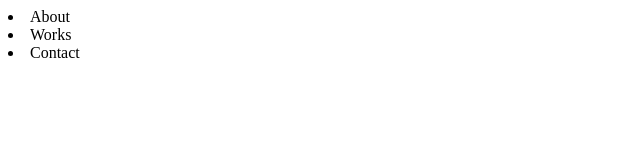
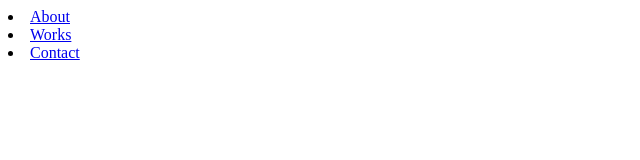
Before and after one commit to reezun720/reezun720.github.io, a plain HTML site: page index.html in a window 1280 px wide. Shown: the whole page, without its empty margins (0-640 px from the left). Drawn offline with Linux system fonts and the light colour scheme.

Commit message:
updated index file

```diff
--- a/index.html
+++ b/index.html
@@ -5,9 +5,9 @@
 </head>
 <body>
 <div class="menu">
-	<li>About</li>
-	<li>Works</li>
-	<li>Contact</li>
+	<li><a href="#">About</a></li>
+	<li><a href="#">Works</a></li>
+	<li><a href="#">Contact</a></li>
 </div>
 
 </body>
```
